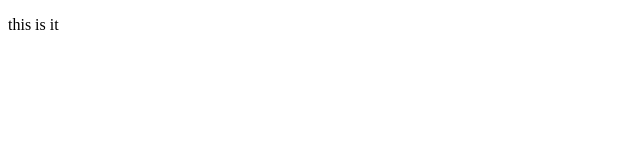
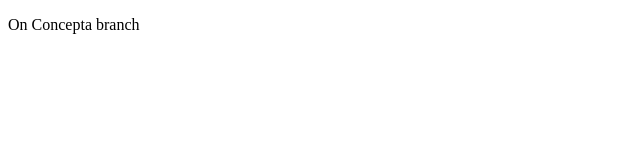
Before and after one commit to ConceptaNjolima/firstProject, a plain HTML site: page index.html in a window 1280 px wide. Shown: the whole page, without its empty margins (0-640 px from the left). Drawn offline with Linux system fonts and the light colour scheme.

Commit message:
add on concepta paragraph tag

```diff
--- a/index.html
+++ b/index.html
@@ -8,7 +8,7 @@
 </head>
 
 <body><p>
-  this is it
+  On Concepta branch
 </p></body>
 
 
```
